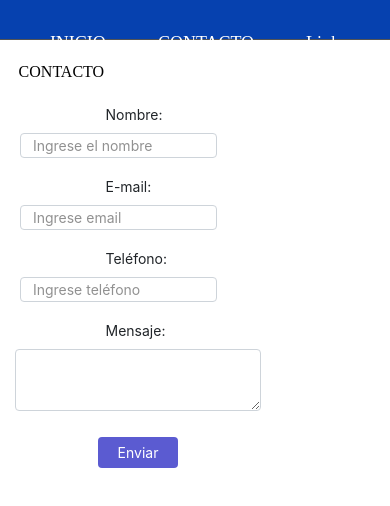
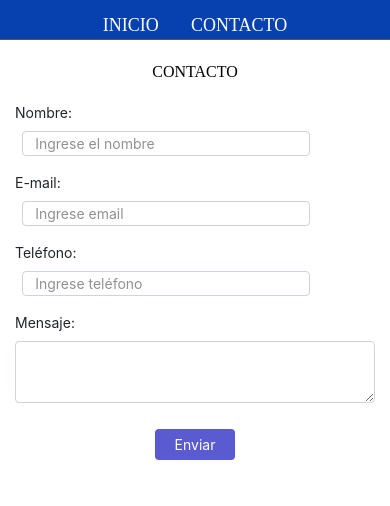
Before and after one commit to Nicobonilla/Evaluacion-inter-modulo3, a plain HTML site: page contacto.html in a window 390 px wide. Drawn offline with nearby package versions, Linux system fonts and the light colour scheme.

Commit message:
Se hizo responsibilidad Mobile First tamaño s a contacto.html

```diff
--- a/contacto.html
+++ b/contacto.html
@@ -11,38 +11,29 @@
   <script src="https://maxcdn.bootstrapcdn.com/bootstrap/4.5.2/js/bootstrap.min.js"></script>
 </head>
 <nav>
-    <ul class="nav justify-content-center">
-        <li class="nav-item">
-          <a class="nav-link" href="#">INICIO</a>
-        </li>
-        <li class="nav-item">
-          <a class="nav-link" href="#">CONTACTO</a>
-        </li>
-        <li class="nav-item">
-          <a class="nav-link" href="#">Link</a>
-        </li>
-    </ul>
+    <a href="index.html">INICIO</a>
+    <a href="#">CONTACTO</a>
 </nav>
 <body>
   <main>
-    <div class="container-fluid form-inline col-md-8 offset-md-2">
+    <div class="container-fluid ">
       <h1>CONTACTO</h1>
     </div>
-    <div class="container-fluid form-inline col-md-8 offset-md-2">
+    <div class="container-fluid col-md-8  col-xl-6 ">
         <form action="/action_page.php" >
-            <div class="form-group">
+            <div class="form-group form-inline">
               <label for="nombre">Nombre:</label>
-              <input type="text" class="form-control" placeholder="Ingrese el nombre" id="nombre">
+              <input type="text" class="form-control " placeholder="Ingrese el nombre" id="nombre">
             </div>
-            <div class="form-group">
+            <div class="form-group form-inline">
               <label for="email">E-mail:</label>
               <input type="email" class="form-control" placeholder="Ingrese email" id="email">
             </div>
-            <div class="form-group">
+            <div class="form-group form-inline">
                 <label for="telefono">Teléfono:</label>
                 <input type="text" class="form-control" placeholder="Ingrese teléfono" id="teléfono">
             </div>
-            <div class="form-group">
+            <div class="form-group form-inline">
                 <label for="mensaje">Mensaje:</label>
                 <textarea  class="form-control"  id="mensaje"> </textarea>
             </div>
```
